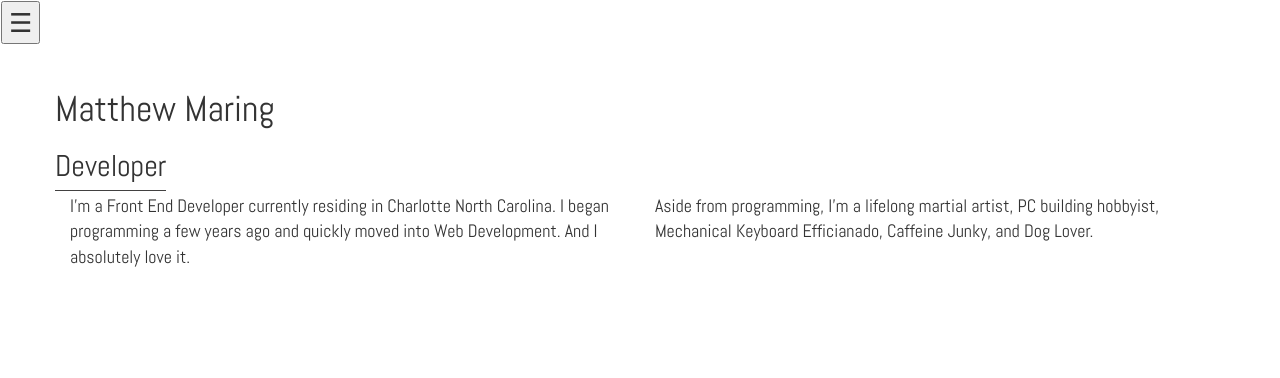
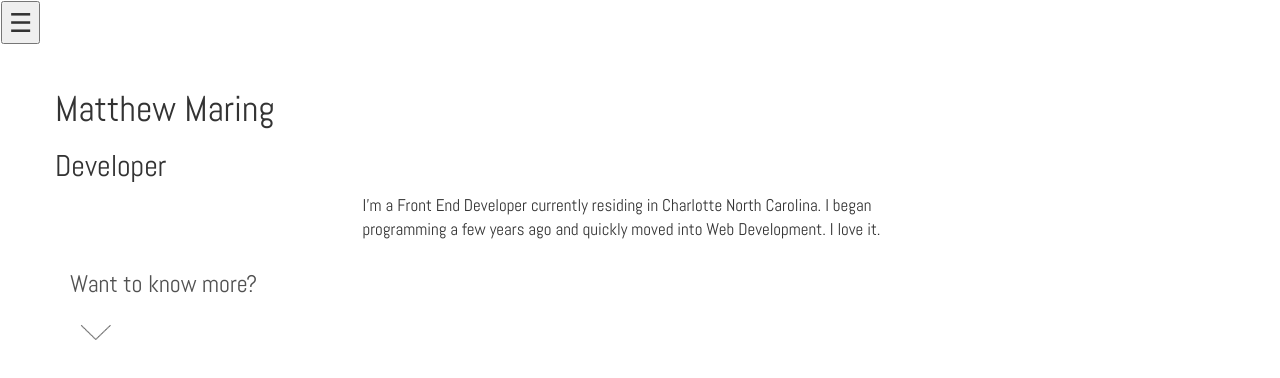
Before and after one commit to mattmar42/portupdate, a plain HTML site: page index.html in a window 1280 px wide. Drawn offline with nearby package versions, Linux system fonts and the light colour scheme.

Commit message:
more content added, animations improved

```diff
--- a/index.html
+++ b/index.html
@@ -40,15 +40,23 @@
 
       <div class="row text-xs-center">
         <h1 class="display-3 m-t-3">Matthew Maring</h1>
-        <h2 class="display-5 m-t-1 m-b-3"><span class="underline">Developer</span></h2>
+        <h2 class="display-5 m-t-1 m-b-3"><span>Developer</span></h2>
       </div>
 
       <div class="row">
+        <div class="col-md-3"></div>
         <div class="col-xs-12 col-md-6 m-t-3">
-          <p class="text-xs-center about-p">I'm a Front End Developer currently residing in Charlotte North Carolina. I began programming a few years ago and quickly moved into Web Development. And I absolutely love it.</p>
+          <p class="text-xs-center about-p">I'm a Front End Developer currently residing in Charlotte North Carolina. I began programming a few years ago and quickly moved into Web Development. I love it.</p>
         </div>
-        <div class="col-xs-12 col-md-6 m-t-3">
-          <p class="text-xs-center about-p">Aside from programming, I'm a lifelong martial artist, PC building hobbyist, Mechanical Keyboard Efficianado, Caffeine Junky, and Dog Lover.</p>
+        <div class="col-md-3"></div>
+      </div>
+
+      <div class="row">
+        <div class="col-xs-12 text-xs-center">
+          <h3 class="display-6 m-t-3">Want to know more?</h3>
+          <a href="">
+            <img class="m-t-1" id="down-arrow" src="assets/images/down-arrow.png">
+          </a>
         </div>
       </div>
 
--- a/scripts/main.js
+++ b/scripts/main.js
@@ -2,8 +2,11 @@ $(document).ready(function(){
 
   $('nav').fadeIn(2000);
   $('h1').delay(500).fadeIn(2000);
-  $('h2').delay(1000).fadeIn(2000);
-  $('p').delay(1500).fadeIn(2000);
+  $('h2').delay(900).fadeIn(2000);
+  $('p').delay(2000).fadeIn(2000);
+  $('h3').delay(3500).fadeIn(2000);
+  $('#down-arrow').delay(3750).fadeIn(2000);
+
 
 
 });
--- a/styles/main.scss
+++ b/styles/main.scss
@@ -43,7 +43,7 @@ body {
   }
 }
 
-  h1, h2{
+  h1, h2, h3{
     font-family: 'Abel', sans-serif;
     h2 {
       font-weight: 400;
@@ -56,13 +56,18 @@ body {
 
   #about {
 
-    h1, h2 {
+    h1, h2, h3 {
       display: none;
     }
 
     p {
       display: none;
-      font-size: 18px;
+      font-size: 17px;
+    }
+
+    #down-arrow {
+      width: 50px;
+      display: none;
     }
 
   }
```
Also changed, not shown: assets/images/down-arrow.png (added), styles/main.css, 1 other file.
